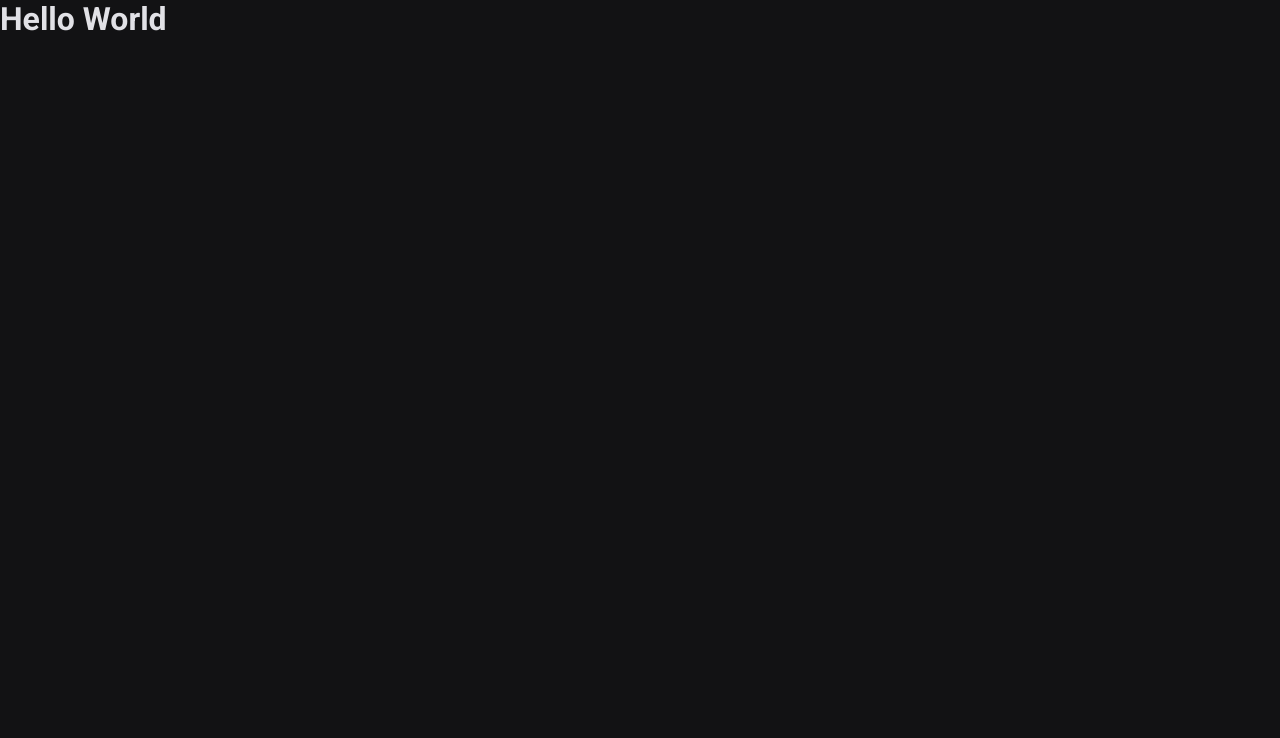
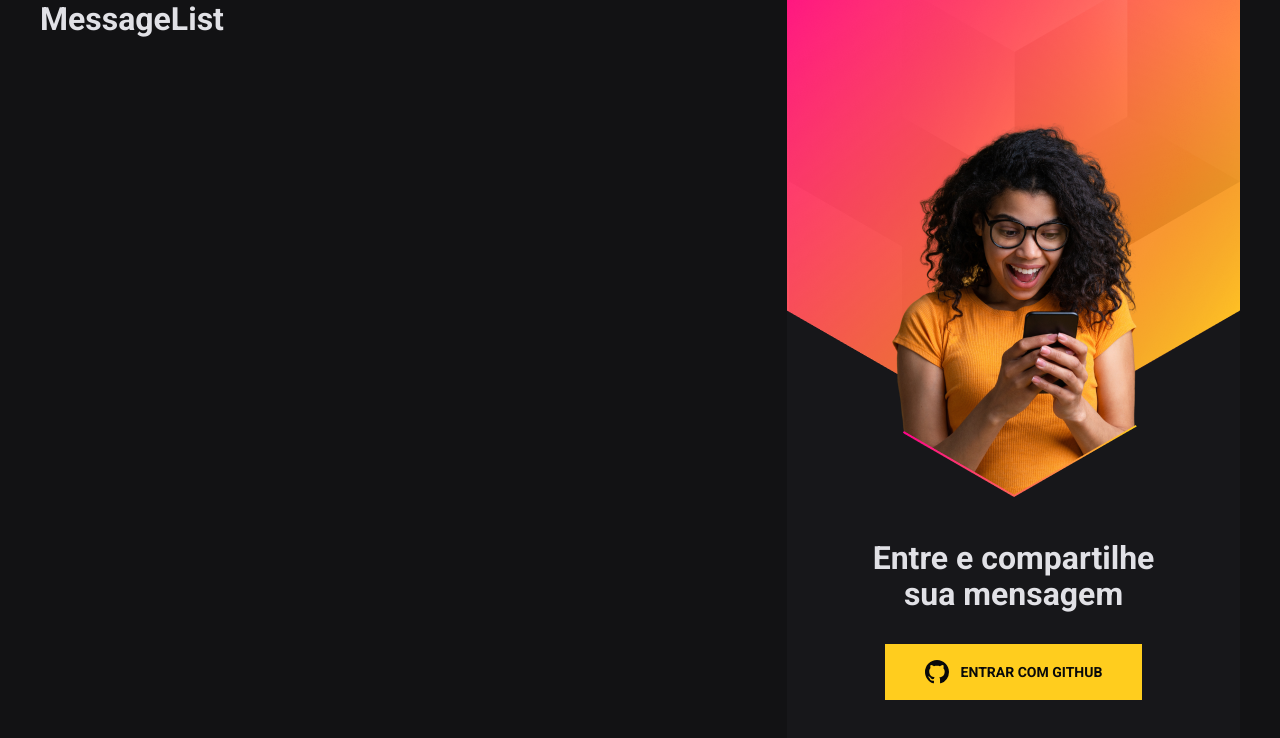
Before and after one commit to TalissonOliveira/dowhile-web, a React (Vite) app: page / in a window 1280 px wide. Shown: the top 738 px of the page. Built offline with nearby package versions, Linux system fonts and the light colour scheme.

Commit message:
feat: create the login box component

```diff
--- /dev/null
+++ b/src/App.module.scss
@@ -0,0 +1,11 @@
+.contentWrapper {
+    display: grid;
+    grid-template-columns: 1fr 453px;
+    column-gap: 120px;
+
+    max-width: 1200px;
+    height: 100vh;
+    margin: 0 auto;
+
+    position: relative;
+}
--- a/src/App.tsx
+++ b/src/App.tsx
@@ -1,8 +1,12 @@
+import styles from './App.module.scss'
+import { LoginBox } from './components/LoginBox'
+import { MessageList } from './components/MessageList'
+
 export function App() {
-
   return (
-    <main>
-      <h1>Hello World</h1>
+    <main className={styles.contentWrapper}>
+      <MessageList />
+      <LoginBox />
     </main>
   )
 }
--- /dev/null
+++ b/src/components/LoginBox/index.tsx
@@ -0,0 +1,15 @@
+import { VscGithubInverted } from 'react-icons/vsc'
+
+import styles from './styles.module.scss'
+
+export function LoginBox() {
+    return (
+        <div className={styles.loginBoxWrapper}>
+            <strong>Entre e compartilhe sua mensagem</strong>
+            <a href="#" className={styles.signInWithGithub}>
+                <VscGithubInverted size="24" />
+                Entrar com Github
+            </a>
+        </div>
+    )
+}
--- /dev/null
+++ b/src/components/LoginBox/styles.module.scss
@@ -0,0 +1,45 @@
+.loginBoxWrapper {
+    background: #17171A url(../../assets//banner-girl.png) no-repeat center top;
+
+    display: flex;
+    flex-direction: column;
+    align-items: center;
+    justify-content: center;
+
+    height: 100vh;
+    width: 100%;
+    padding: 440px 80px 0;
+
+    text-align: center;
+
+    strong {
+        font-size: 32px;
+        line-height: 36px;
+    }
+
+    .signInWithGithub {
+        background: #ffcd1e;
+        color: #09090a;
+
+        display: flex;
+        align-items: center;
+        justify-content: center;
+
+        margin-top: 32px;
+        padding: 0 40px;
+        height: 56px;
+
+        font-size: 14px;
+        font-weight: bold;
+        text-transform: uppercase;
+        text-decoration: none;
+
+        &:hover {
+            filter: brightness(.9);
+        }
+
+        svg {
+            margin-right: 12px;
+        }
+    }
+}
--- /dev/null
+++ b/src/components/MessageList/index.tsx
@@ -0,0 +1,5 @@
+export function MessageList() {
+    return (
+        <h1>MessageList</h1>
+    )
+}
```
Also changed, not shown: package.json (+10 -1 lines), 1 other file (tests, documents, lock files or other folders).
